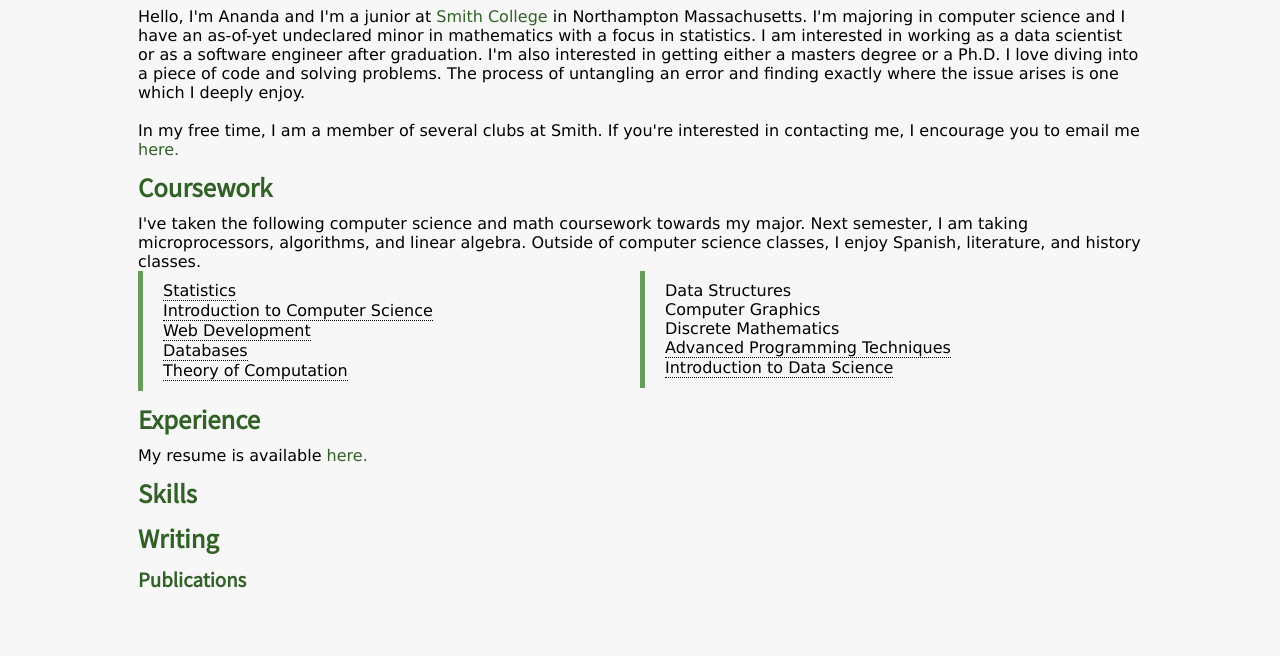
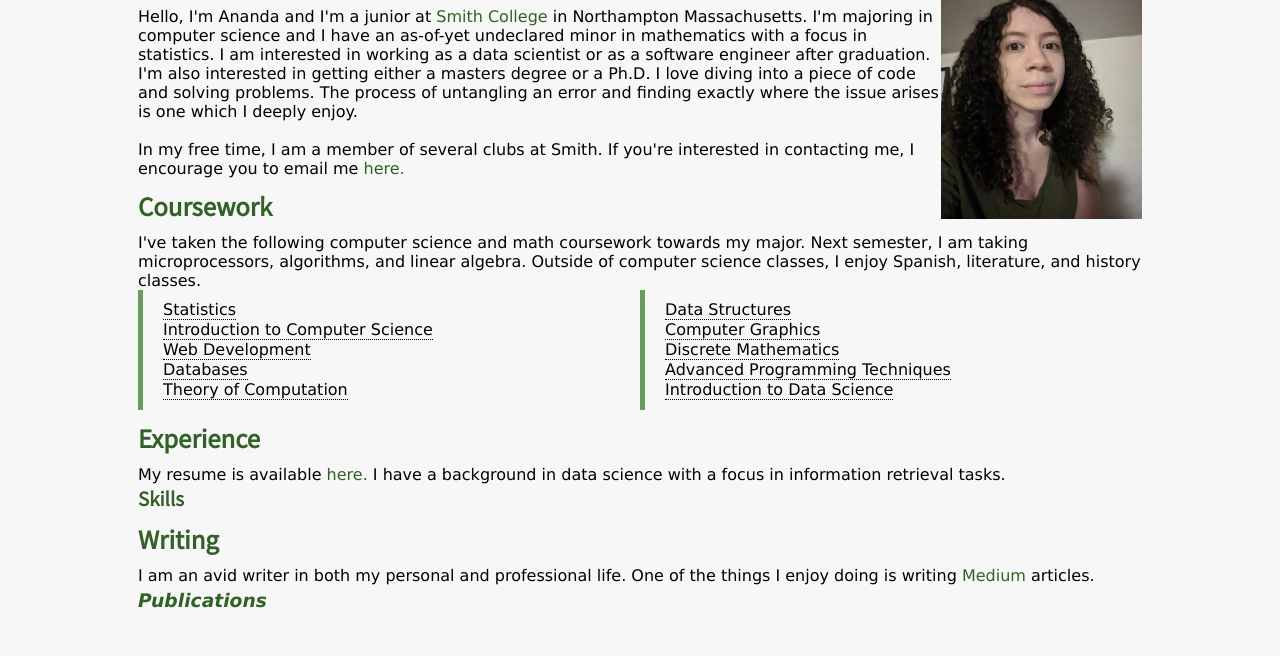
Before and after one commit to AnandaMontoly/anandamontoly.github.io, a plain HTML site: page index.html in a window 1280 px wide. Shown: the part 144-800 px from the top of the page. Drawn offline with Linux system fonts and the light colour scheme.

Commit message:
adding in my face

```diff
--- a/index.html
+++ b/index.html
@@ -18,6 +18,7 @@
     </div>
     <div class="textarea">
       <h1>Ananda Montoly Site (Under Construction)</h1>
+      <img src="images/ananda_face.jpg" class="floatrightimg">
       <h2 id="about" class="section">About Me</h2>
       <p>Hello, I'm Ananda and I'm a junior at <a href="https://www.smith.edu/">Smith College</a> in Northampton Massachusetts.
         I'm majoring in computer science and I have an as-of-yet undeclared minor in mathematics with a focus in statistics. I am interested in working as a
@@ -57,14 +58,22 @@
         </div>
         <div class="column">
           <ul>
-            <li>Data Structures</li>
+            <div class="tooltip">
+              <li>Data Structures</li>
+              <span class="tooltiptext">Learned data structures, OOP programming, algorithms. Final was a multi-user dungeon designed in Java.</span>
+            </div><br>
+            <div class="tooltip">
             <li>Computer Graphics</li>
-            <li>Discrete Mathematics</li>
+              <span class="tooltiptext">Learned linear algebra concepts, computer graphics tools and algorithms. Final was a still-life recreated in Blender.</span>
+            </div><br>
+            <div class="tooltip">
+              <li>Discrete Mathematics</li>
+              <span class="tooltiptext">Developed understanding of writing mathematical proofs, graph theory, combinatorial theory, etc.</span>
+            </div><br>
             <div class="tooltip">
               <li>Advanced Programming Techniques</li>
               <span class="tooltiptext">Learned Node.js and improved Javascript skills. Built small chat-app application for final.</span>
-            </div>
-
+            </div><br>
             <div class="tooltip">
             <li>Introduction to Data Science</li>
               <span class="tooltiptext">Learned R. Final project developing and explaining data visualizations for restaurant reviews.</span>
@@ -73,10 +82,13 @@
         </div>
       </div>
       <h2 id="experience" class="section">Experience</h2>
-      My resume is available <a href="resume.pdf">here.</a>
-      <h2 id="skills" class="section">Skills</h2>
+      My resume is available <a href="resume.pdf">here.</a> I have a background in data science with a focus in information retrieval tasks.
+
+      <h3 id="skills">Skills</h2>
       <h2 id="writing" class="section">Writing</h2>
-      <h3>Publications</h3>
+      I am an avid writer in both my personal and professional life. One of the things I enjoy doing is writing <a href="https://medium.com/@anandamontoly">Medium</a> articles.
+
+      <h3><i>Publications</i></h3>
     </div>
     <div class="navbar">
     </div>
--- a/styles/personalweb.css
+++ b/styles/personalweb.css
@@ -81,7 +81,6 @@ ul:hover {
   display: inline-block;
   border-bottom: 1px dotted black;
 }
-
 .tooltip .tooltiptext {
   visibility: hidden;
   width: 120px;
@@ -98,7 +97,6 @@ ul:hover {
   opacity: 0;
   transition: opacity 0.3s;
 }
-
 .tooltip .tooltiptext::after {
   content: "";
   position: absolute;
@@ -109,8 +107,20 @@ ul:hover {
   border-style: solid;
   border-color: #555 transparent transparent transparent;
 }
-
 .tooltip:hover .tooltiptext {
   visibility: visible;
   opacity: 1;
 }
+.floatrightimg{
+  float: right;
+  width:20%;
+}
+::-webkit-scrollbar {
+  width: 10px;
+}
+::-webkit-scrollbar-track {
+  background: #f1f1f1;
+}
+::-webkit-scrollbar-thumb {
+  background: var(--lighter-color);
+}
```
Also changed, not shown: images/ananda_face.jpg (added).
